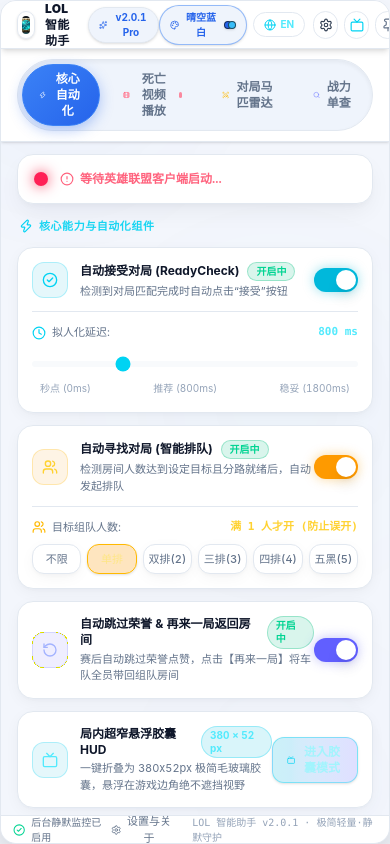
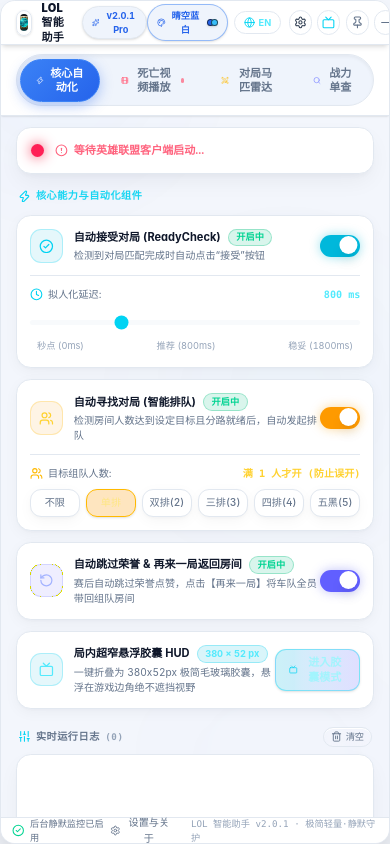
Before and after one commit to mengjio007/LOL-tool, a React (Vite) app in the folder frontend/: page / in a window 390 px wide. Built offline with nearby package versions, Linux system fonts and the light colour scheme.

Commit message:
feat(layout): enable proportional global UI zoom and adaptive layout expansion on window maximize

```diff
--- a/frontend/src/App.tsx
+++ b/frontend/src/App.tsx
@@ -195,13 +195,51 @@
 
   const currentTheme = THEMES.find((t) => t.id === (config.theme || 'azure')) || THEMES[0];
 
-  // Sync active theme and font-scale to html data attributes
+  // Sync active theme, font-scale, and window maximized state to html data attributes
   useEffect(() => {
     const activeTheme = config.theme || 'azure';
     document.documentElement.setAttribute('data-theme', activeTheme);
     const activeFontScale = config.fontScale || 'auto';
     document.documentElement.setAttribute('data-font-scale', activeFontScale);
-  }, [config.theme, config.fontScale]);
+    document.documentElement.setAttribute('data-maximized', isMaximized ? 'true' : 'false');
+  }, [config.theme, config.fontScale, isMaximized]);
+
+  // Dynamic Proportional UI Zoom Engine (整体等比自适应放大引擎)
+  useEffect(() => {
+    const updateDynamicScale = () => {
+      const activeFontScale = config.fontScale || 'auto';
+      if (activeFontScale !== 'auto') {
+        document.documentElement.style.removeProperty('--dynamic-auto-scale');
+        return;
+      }
+
+      const w = window.innerWidth;
+      const h = window.innerHeight;
+
+      // 智能计算自适应放大系数 (从默认小窗 1.0 到 1080p/2K/4K 整体放大 1.25 ~ 1.40)
+      let targetScale = 1.0;
+      if (isMaximized || w >= 1700) {
+        // 最大化全屏或 1080p/2K/4K 大屏显示：按宽高空间舒适整体放大
+        const vwFactor = Math.max(0, (w - 1000) * 0.00032);
+        const vhFactor = Math.max(0, (h - 700) * 0.00030);
+        targetScale = Math.min(1.42, Math.max(1.24, 1.0 + vwFactor + vhFactor));
+      } else if (w >= 1300) {
+        // 宽屏笔记本或中等视口：微幅提升至 1.10 ~ 1.20
+        targetScale = Math.min(1.20, Math.max(1.06, 1.0 + (w - 1000) * 0.0003));
+      } else if (w <= 980) {
+        // 小窗：紧凑排版防溢出
+        targetScale = Math.max(0.92, 0.92 + (w - 380) / 600 * 0.08);
+      } else {
+        targetScale = 1.0;
+      }
+
+      document.documentElement.style.setProperty('--dynamic-auto-scale', targetScale.toFixed(3));
+    };
+
+    updateDynamicScale();
+    window.addEventListener('resize', updateDynamicScale);
+    return () => window.removeEventListener('resize', updateDynamicScale);
+  }, [isMaximized, config.fontScale]);
 
   // Click outside to close theme menu
   useEffect(() => {
@@ -775,7 +813,7 @@
 
       {/* Main Content Area (min-h-0 prevents flexbox vertical clipping) */}
       <div ref={mainContentRef} className="flex-1 min-h-0 overflow-y-auto px-4 py-3 relative z-10">
-        <div className="max-w-5xl mx-auto w-full space-y-3.5">
+        <div className="w-full max-w-5xl xl:max-w-6xl 2xl:max-w-7xl mx-auto space-y-4 transition-all duration-300">
         {/* Client Status Hero Card */}
         <section className="relative overflow-hidden rounded-2xl glass-panel p-4 shadow-xl">
           <div className="flex items-center justify-between">
@@ -1105,7 +1143,7 @@
                 </button>
               </div>
 
-              <div ref={logsContainerRef} className="h-44 rounded-2xl glass-panel p-3 overflow-y-auto font-mono text-[11px] leading-relaxed space-y-1.5 shadow-inner">
+              <div ref={logsContainerRef} className="h-44 xl:h-64 2xl:h-72 rounded-2xl glass-panel p-3 overflow-y-auto font-mono text-[11px] leading-relaxed space-y-1.5 shadow-inner">
                 {logs.length === 0 ? (
                   <div className="h-full flex items-center justify-center text-slate-500 text-xs italic">
                     {t.noLogs}
--- a/frontend/src/components/SettingsModal.tsx
+++ b/frontend/src/components/SettingsModal.tsx
@@ -765,11 +765,11 @@
 
                 <div className="grid grid-cols-1 sm:grid-cols-5 gap-2 pt-1">
                   {[
-                    { id: 'auto', label: '智能自适应', badge: '推荐', desc: '根据窗口宽度与屏幕DPI动态自适应，小窗防挤、大屏清晰' },
+                    { id: 'auto', label: '自适应放大', badge: '推荐', desc: '随窗口拉大/最大化自动等比放大整体UI (100%~140%)，大屏充盈不留白' },
                     { id: 'compact', label: '紧凑精致', badge: '92%', desc: '字阶缩小，信息密度高，适合小屏幕或多窗口并排' },
-                    { id: 'standard', label: '标准电竞', badge: '100%', desc: '默认黄金比例，视觉层次清晰平衡' },
-                    { id: 'large', label: '清晰大字', badge: '108%', desc: '字号微放，适合2K/4K大显示屏或稍微远距离观看' },
-                    { id: 'extra-large', label: '舒适特大', badge: '118%', desc: '放大显示，视线更轻松护眼' },
+                    { id: 'standard', label: '标准模式', badge: '100%', desc: '默认 1:1 比例，视觉层次清晰平衡' },
+                    { id: 'large', label: '舒适大字', badge: '118%', desc: '整体等比放大 18%，适合 2K/4K 大显示屏' },
+                    { id: 'extra-large', label: '超大视野', badge: '135%', desc: '整体等比放大 35%，大屏开阔极度清晰护眼' },
                   ].map((scale) => {
                     const isSelected = (config.fontScale || 'auto') === scale.id;
                     return (
--- a/frontend/src/index.css
+++ b/frontend/src/index.css
@@ -240,16 +240,29 @@
   }
 
   [data-font-scale="large"] {
-    --app-font-scale: 1.08;
+    --app-font-scale: 1.18;
   }
 
   [data-font-scale="extra-large"] {
-    --app-font-scale: 1.18;
+    --app-font-scale: 1.35;
   }
 
-  /* 智能动态自适应：根据视口宽度 380px ~ 1200px 线性微调 */
+  /* 智能动态全局自适应缩放（兼顾视口宽高的全局等比放大） */
   [data-font-scale="auto"] {
-    --app-font-scale: clamp(0.92, calc(0.86 + 0.22 * ((100vw - 380px) / 540)), 1.15);
+    --app-font-scale: clamp(
+      0.95,
+      calc(0.94 + (100vw - 1000px) * 0.00035 + (100vh - 680px) * 0.0003),
+      1.42
+    );
+  }
+
+  /* 最大化时额外强化整体放大 */
+  [data-maximized="true"][data-font-scale="auto"] {
+    --app-font-scale: clamp(
+      1.24,
+      calc(1.14 + (100vw - 1200px) * 0.0003 + (100vh - 720px) * 0.0003),
+      1.45
+    );
   }
 
   html, body {
@@ -279,7 +292,7 @@
     width: 100%;
     height: 100%;
     overflow: hidden;
-    zoom: var(--app-font-scale, 1);
+    zoom: var(--dynamic-auto-scale, var(--app-font-scale, 1));
   }
 }
 
```
Also changed, not shown: 1 other file (tests, documents, lock files or other folders).
